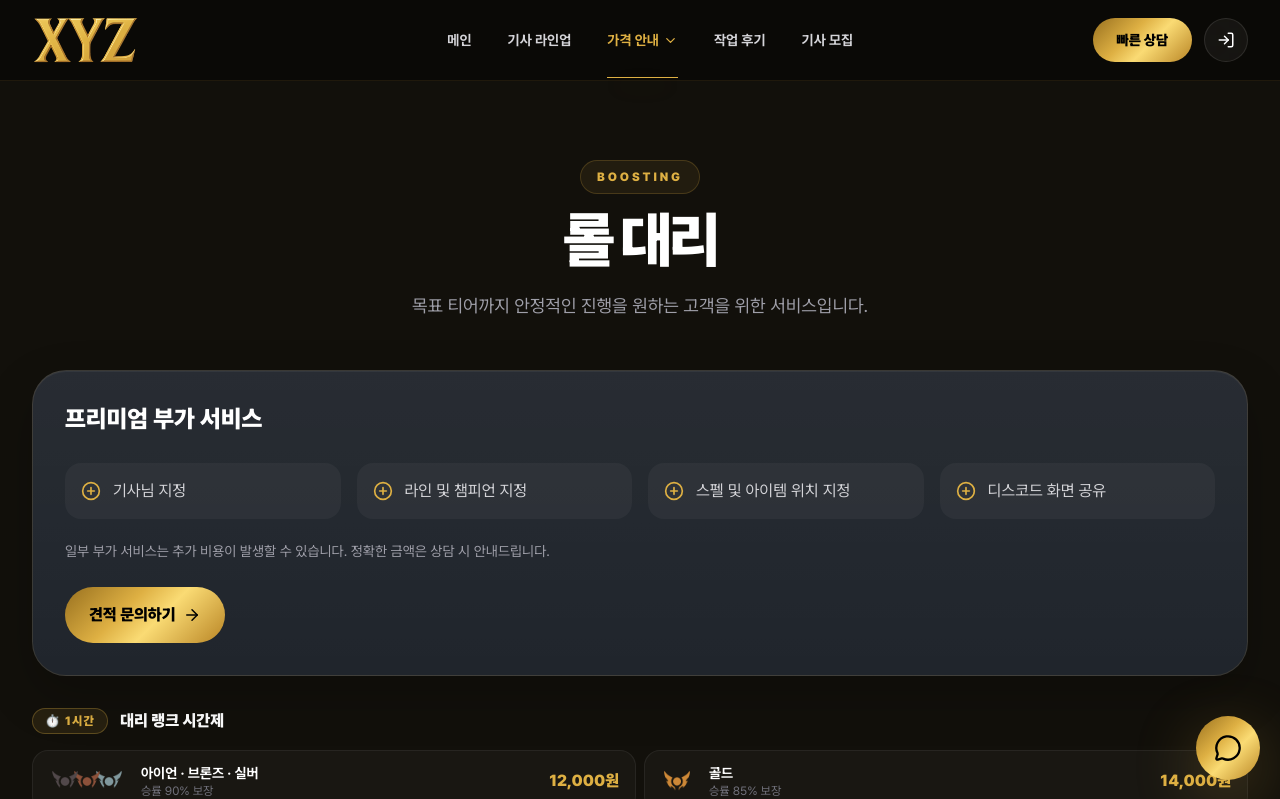
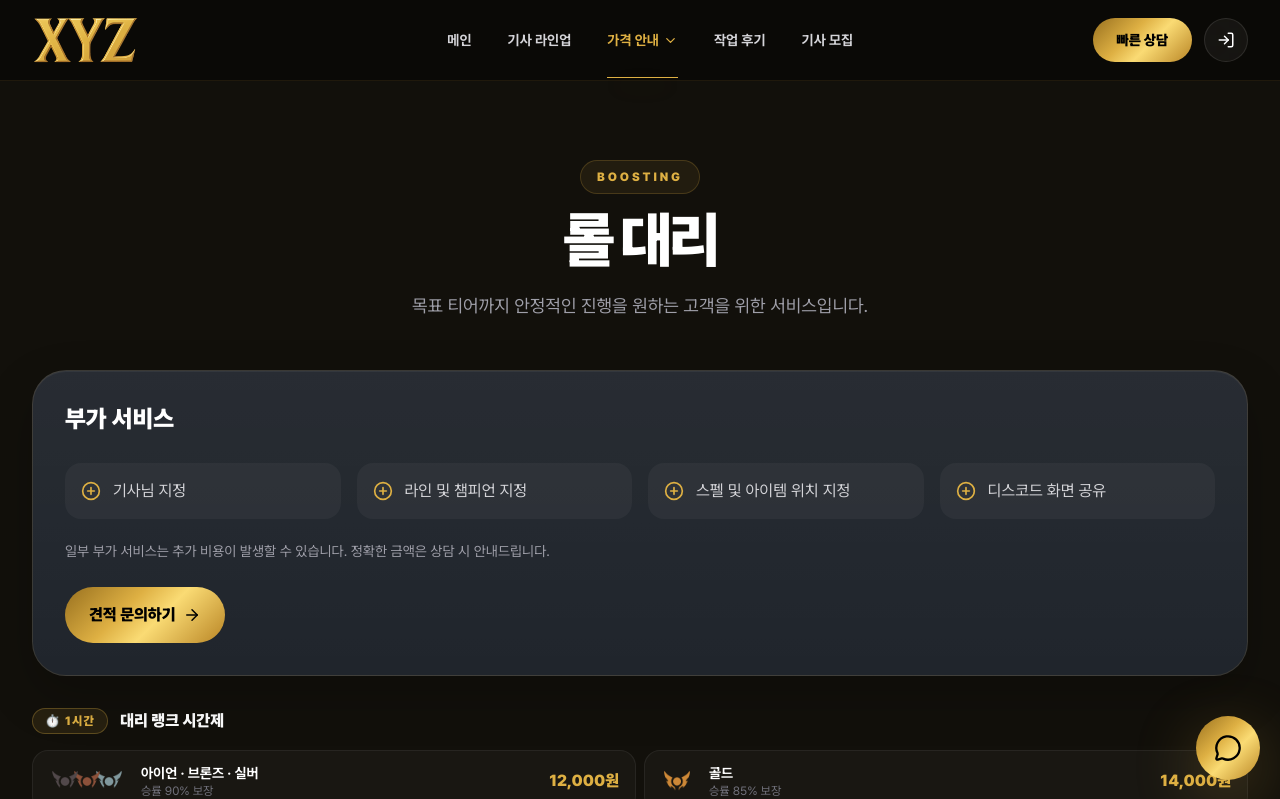
Before and after one commit to pingulee/xyz, a Next.js app: page /boosting in a window 1280 px wide. Shown: the top 799 px of the page. Built offline with nearby package versions, Linux system fonts and the light colour scheme.

Commit message:
듀오 글 복제

```diff
--- a/app/boosting/page.tsx
+++ b/app/boosting/page.tsx
@@ -103,7 +103,7 @@ export default function BoostingPage() {
         eyebrow="boosting"
         title="롤 대리"
         desc="목표 티어까지 안정적인 진행을 원하는 고객을 위한 서비스입니다."
-        featureTitle="프리미엄 부가 서비스"
+        featureTitle="부가 서비스"
         points={[
           "기사님 지정",
           "라인 및 챔피언 지정",
--- a/app/duo/page.tsx
+++ b/app/duo/page.tsx
@@ -64,6 +64,7 @@ export default function DuoPage() {
           "플레이 피드백 가능",
         ]}
         cta="듀오 문의하기"
+        showPriceTable
       />
     </>
   );
```
